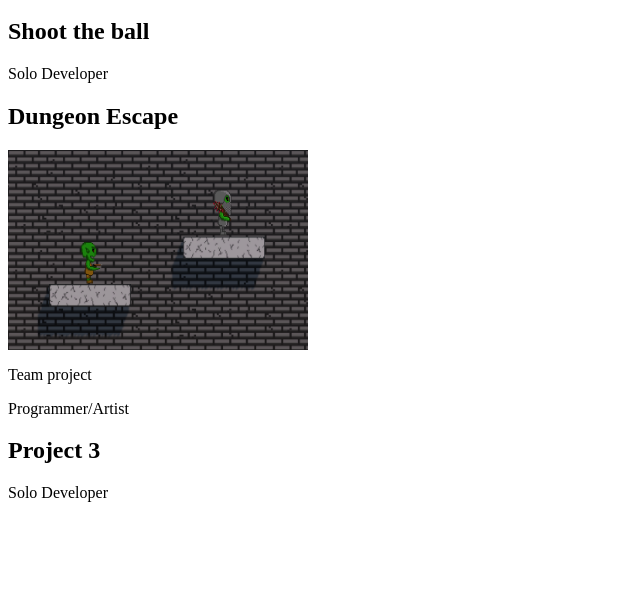
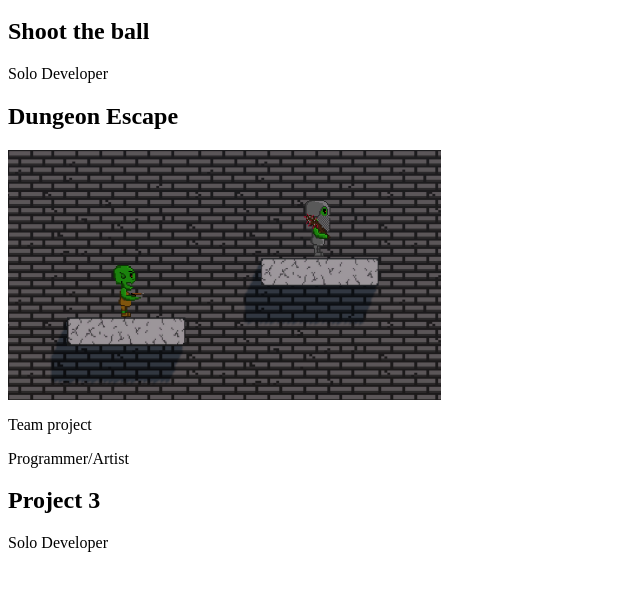
Before and after one commit to jmalagodi/portfolio-test, a plain HTML site: page index.html in a window 1280 px wide. Shown: the part 145-736 px from the top of the page, without its empty margins (0-640 px from the left). Drawn offline with Linux system fonts and the light colour scheme.

Commit message:
Update index.html

```diff
--- a/index.html
+++ b/index.html
@@ -18,7 +18,7 @@
 
 		<h2>Dungeon Escape</h2>
 		<a href="https://jmalagodi.itch.io/dungeonescape">
-			<img src="images/dungeon_escape.png" width="300" height="200">
+			<img src="images/dungeon_escape.png" height="250">
 		</a>
 
 
```
